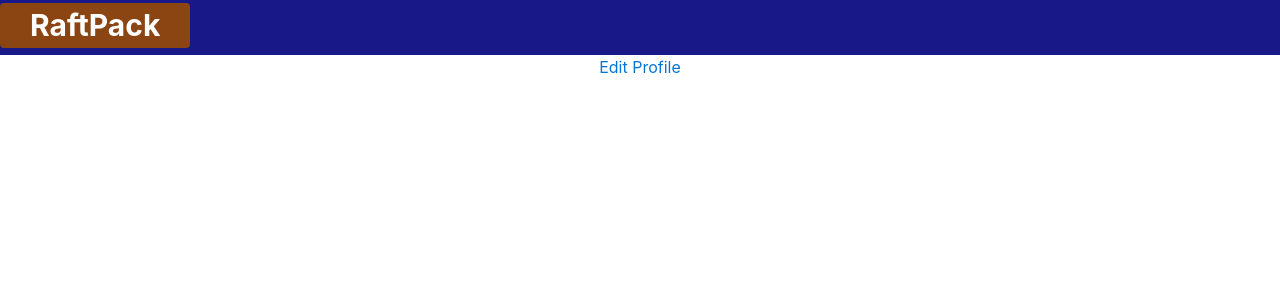
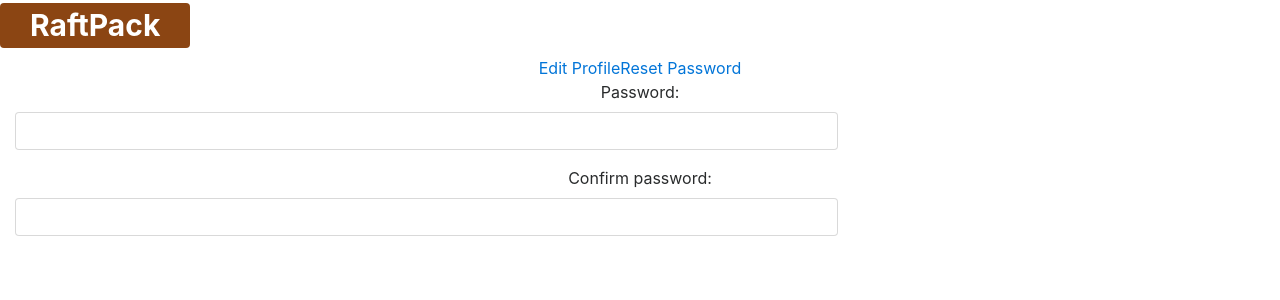
Before and after one commit to team-rattlesnake/batch-haven, an Angular app in the folder RaftPackAngular/: page /password-reset in a window 1280 px wide. Before the commit this address led to /. Shown: the top 300 px of the page. Built offline with nearby package versions, Linux system fonts and the light colour scheme.

Commit message:
Uneeded- Commiting to be able to pull

```diff
--- a/RaftPackAngular/src/app/app-routing.module.ts
+++ b/RaftPackAngular/src/app/app-routing.module.ts
@@ -1,9 +1,11 @@
 import { NgModule } from '@angular/core';
 import { RouterModule, Routes} from '@angular/router';
 import { ModifyUserInfoComponent } from './modify-user-info/modify-user-info.component';
+import { PasswordResetComponent } from './password-reset/password-reset.component'
 
 const routes: Routes = [
- { path: 'modify-user-info',component : ModifyUserInfoComponent}
+ { path: 'modify-user-info',component : ModifyUserInfoComponent},
+ { path: 'password-reset', component : PasswordResetComponent}
 ]
 
 
--- a/RaftPackAngular/src/app/app.component.css
+++ b/RaftPackAngular/src/app/app.component.css
@@ -6,7 +6,7 @@
 
 }
 
-.headerColor{
+/* .headerColor{
     background-color : rgb(24, 24, 136);
     height : 55px;
-}
+} */
--- a/RaftPackAngular/src/app/app.component.html
+++ b/RaftPackAngular/src/app/app.component.html
@@ -12,5 +12,6 @@
   <!-- For now putting in my app to view it since there is no routing up-->
   <nav>
     <a routerLink ="/modify-user-info">Edit Profile</a>
+    <a routerLink ="/password-reset">Reset Password</a>
   </nav>
   <router-outlet></router-outlet>
--- a/RaftPackAngular/src/app/app.module.ts
+++ b/RaftPackAngular/src/app/app.module.ts
@@ -5,12 +5,14 @@
 import { AppComponent } from './app.component';
 import { ModifyUserInfoComponent } from './modify-user-info/modify-user-info.component';
 import { AppRoutingModule } from './app-routing.module';
+import { PasswordResetComponent } from './password-reset/password-reset.component';
 
 
 @NgModule({
   declarations: [
     AppComponent,
-    ModifyUserInfoComponent
+    ModifyUserInfoComponent,
+    PasswordResetComponent
   ],
   imports: [
     BrowserModule,
--- /dev/null
+++ b/RaftPackAngular/src/app/password-reset/password-reset.component.html
@@ -0,0 +1,12 @@
+<div class="form-group">
+  <label class="col-md-3 control-label">Password:</label>
+  <div class="col-md-8">
+    <input class="form-control" #password type="password" id="pname">
+  </div>
+</div>
+<div class="form-group">
+  <label class="col-md-3 control-label">Confirm password:</label>
+  <div class="col-md-8">
+    <input class="form-control" #confirmation type="password" id="cname">
+  </div>
+</div>
--- /dev/null
+++ b/RaftPackAngular/src/app/password-reset/password-reset.component.ts
@@ -0,0 +1,15 @@
+import { Component, OnInit } from '@angular/core';
+
+@Component({
+  selector: 'app-password-reset',
+  templateUrl: './password-reset.component.html',
+  styleUrls: ['./password-reset.component.css']
+})
+export class PasswordResetComponent implements OnInit {
+
+  constructor() { }
+
+  ngOnInit() {
+  }
+
+}
```
Also changed, not shown: RaftPackAngular/src/app/password-reset/password-reset.component.css (added), 1 other file (tests, documents, lock files or other folders).
